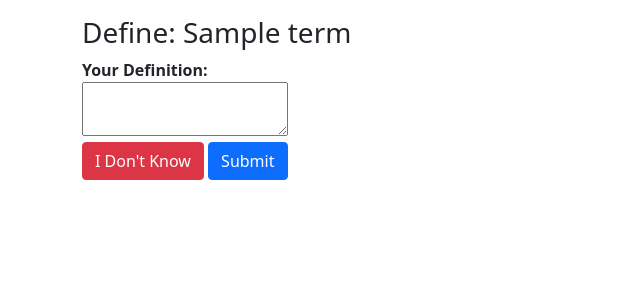
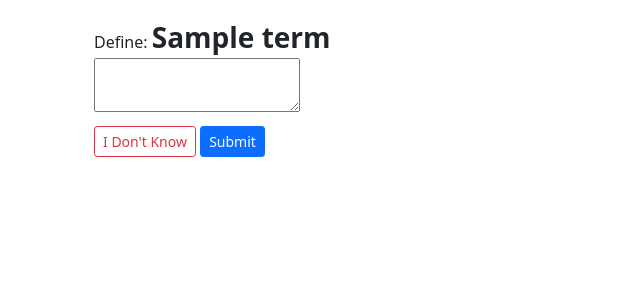
Before and after one commit to SatGarcia/spaced-cadet, a Flask app: template app/templates/test_definition.html in a window 1280 px wide. Shown: the part 68-368 px from the top of the page, without its empty margins (0-640 px from the left). Run offline with Flask 2, Linux system fonts and the light colour scheme; tables that the repository leaves empty hold one stand-in row (values such as "Sample post"); the template is opened without the code that fills it: values that come from a table or form of the project are taken from there, most other values are stand-ins (such as "Sample title", 1, 10 or a date in 2020); some libraries are stand-ins or nearby versions.

Commit message:
update style of definition questions

```diff
--- a/app/templates/test_definition.html
+++ b/app/templates/test_definition.html
@@ -1,18 +1,22 @@
 {% extends "base.html" %}
 {% block body %}
     <div class="container pt-3">
-        <h3>Define: {{ term }}</h3>
+        <div class="container">
+            Define: <span class="fs-3 fw-bold">{{ term }}</span>
+        </div>
 
-		<form method="POST" action="{{ url_for('user_views.test_definition') }}">
-			{{ form.csrf_token }}
-			{{ form.question_id }}
+        <div class="container">
+            <form method="POST" action="{{ url_for('user_views.test_definition') }}">
+                {{ form.csrf_token }}
+                {{ form.question_id }}
 
-			<strong>Your Definition:</strong>
+                {{ form.answer(required=False) }}
 
-			<br/>{{ form.answer(required=False) }}
-
-            <br/>{{ form.no_answer(class_="btn btn-danger") }}
-            {{ form.submit(class_="btn btn-primary") }}
-		</form>
+                <p class="pt-2">
+                    {{ form.no_answer(class_="btn btn-outline-danger btn-sm") }}
+                    {{ form.submit(class_="btn btn-primary btn-sm") }}
+                </p>
+            </form>
+        </div>
     </div>
 {% endblock %}
```
